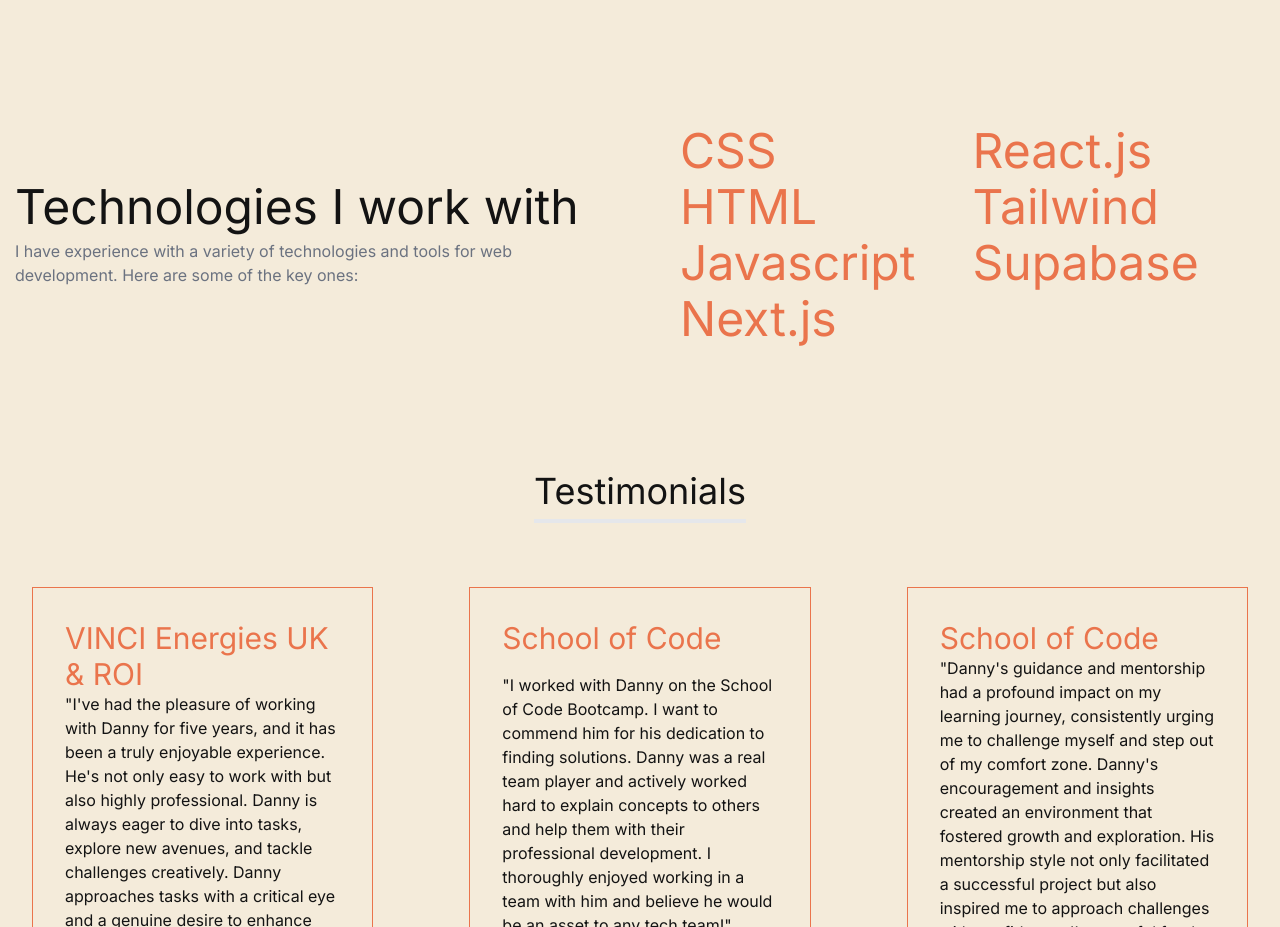
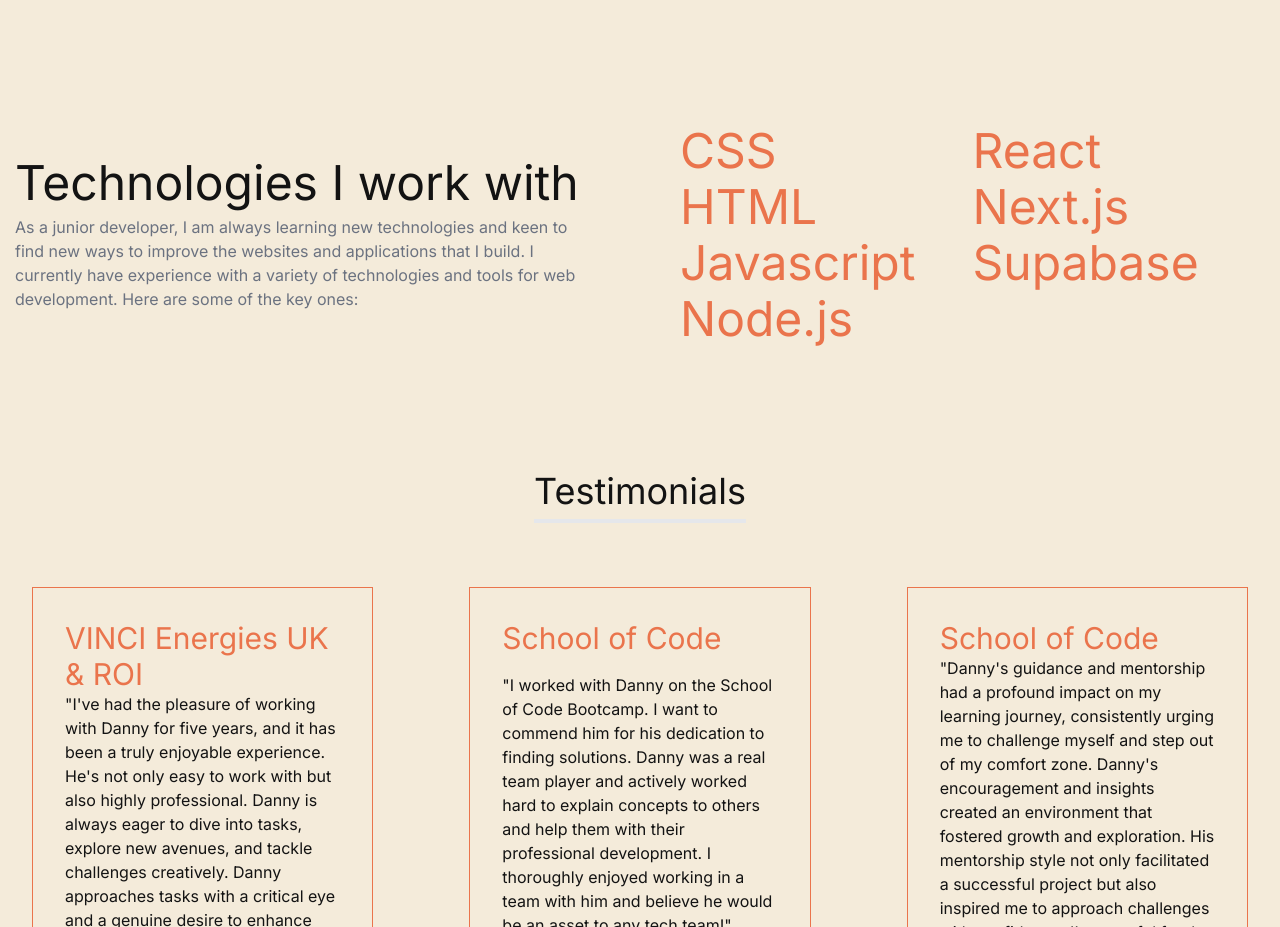
Before and after one commit to dannykryan/dannykryan.com, a Next.js app: page / in a window 1280 px wide. Shown: the part 1490-2417 px from the top of the page. Built offline with nearby package versions, Linux system fonts and the light colour scheme.

Commit message:
updated technologies section

```diff
--- a/src/components/Skills.tsx
+++ b/src/components/Skills.tsx
@@ -7,7 +7,7 @@
         <div data-aos="zoom-in-up">
             <h2 className="text-4xl md:text-5xl">Technologies I work with</h2>
             <p className="text-gray-500 pt-2">
-            I have experience with a variety of technologies and tools for web development. Here are some of the key ones:
+            As a junior developer, I am always learning new technologies and keen to find new ways to improve the websites and applications that I build. I currently have experience with a variety of technologies and tools for web development. Here are some of the key ones:
             </p>
         </div>
 
@@ -17,11 +17,11 @@
                     <h2 data-aos="zoom-in-up">CSS</h2>
                     <h2 data-aos="zoom-in-up">HTML</h2>
                     <h2 data-aos="zoom-in-up">Javascript</h2>
-                    <h2 data-aos="zoom-in-up">Next.js</h2>
+                    <h2 data-aos="zoom-in-up">Node.js</h2>
                 </div>
                 <div className="space-y-2">
-                    <h2 data-aos="zoom-in-up">React.js</h2>
-                    <h2 data-aos="zoom-in-up">Tailwind</h2>
+                    <h2 data-aos="zoom-in-up">React</h2>
+                    <h2 data-aos="zoom-in-up">Next.js</h2>
                     <h2 data-aos="zoom-in-up">Supabase</h2>
                 </div>
             </div>
```
